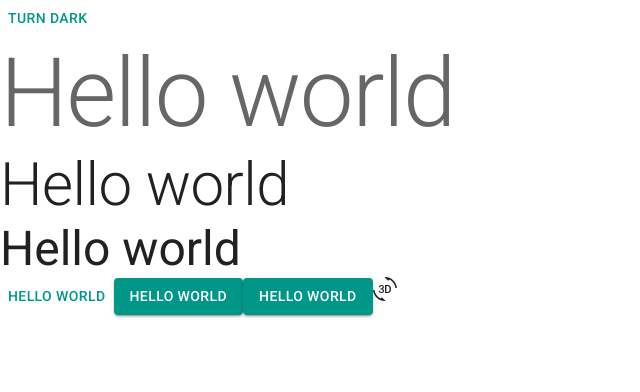
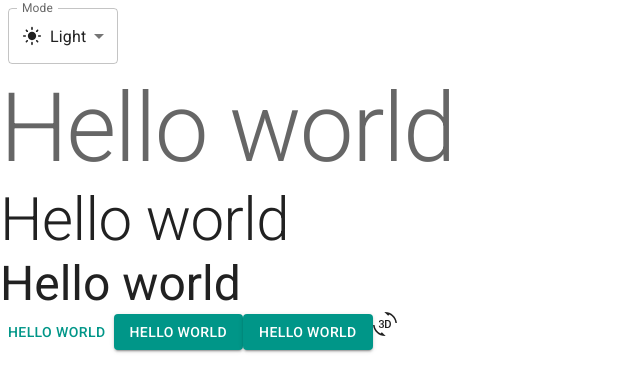
Before and after one commit to vuhuan123/doantn, a React (Vite) app: page / in a window 1280 px wide. Shown: the top 392 px of the page, without its empty margins (0-640 px from the left). Built offline with nearby package versions, Linux system fonts and the light colour scheme.

Commit message:
dark-light #2

```diff
--- a/src/App.jsx
+++ b/src/App.jsx
@@ -1,26 +1,65 @@
 import { useState } from 'react'
 import Button from '@mui/material/Button';
 import { ThreeDRotation } from '@mui/icons-material';
-import { Typography } from '@mui/material';
+import { Box, Typography } from '@mui/material';
 import {
   Experimental_CssVarsProvider as CssVarsProvider,
   experimental_extendTheme as extendTheme,
   useColorScheme,
 } from '@mui/material/styles';
+import InputLabel from '@mui/material/InputLabel';
+import MenuItem from '@mui/material/MenuItem';
+import FormControl from '@mui/material/FormControl';
+import Select from '@mui/material/Select';
+import LightModeIcon from '@mui/icons-material/LightMode';
+import DarkModeIcon from '@mui/icons-material/DarkMode';
+import SettingsBrightnessIcon from '@mui/icons-material/SettingsBrightness';
+ function ModeselectModeselect() {
+  const { mode, setMode } = useColorScheme();
+
+  const handleChange = (event) => {
+    const newMode = event.target.value;
+    setMode(newMode);
+    console.log(newMode);
+
+  };
+
+  return (
+    <div>
+      <FormControl sx={{ m: 1, minWidth: 80 }}>
+        <InputLabel id="lable-select-dark-light-modemode">Mode</InputLabel>
+        <Select
+          labelId="lable-select-dark-light-modemode"
+          id="demo-simple-select-autowidth"
+          value={mode}
+          onChange={handleChange}
+          autoWidth
+          label="Mode"
+        >
+          <MenuItem value="">
+          </MenuItem>
+          <MenuItem value="light">
+           <Box sx={{display: 'flex', alignItems:"center", gap: 1}}>
+              <LightModeIcon fontSize='small' /> Light
+          </Box>
+          </MenuItem>
+          <MenuItem value="dark">
+            <Box style={{display: 'flex', alignItems:"center", gap: 2}}>
+             <DarkModeIcon fontSize='small' />  Dark
+          </Box>
+          </MenuItem>
+          <MenuItem value="system">
+           <Box sx={{display: 'flex', alignItems:"center", gap: 1}}>
+              <SettingsBrightnessIcon /> System
+          </Box>
+          </MenuItem>
+        </Select>
+      </FormControl>
+    </div>
+  );
+}
 
 
-function ModeToggle() {
-  const { mode, setMode } = useColorScheme();
-  return (
-    <Button
-      onClick={() => {
-        setMode(mode === 'light' ? 'dark' : 'light');
-      }}
-    >
-      {mode === 'light' ? 'Turn dark' : 'Turn light'}
-    </Button>
-  );
-}
 
 
 function App() {
@@ -28,7 +67,7 @@
 
   return (
     <>
-    <div><ModeToggle /></div>
+    <div><ModeselectModeselect /></div>
     <Typography variant="h1" color="text.secondary">Hello world</Typography>
     <Typography variant="h2">Hello world</Typography>
     <Typography variant="h3">Hello world</Typography>
```
